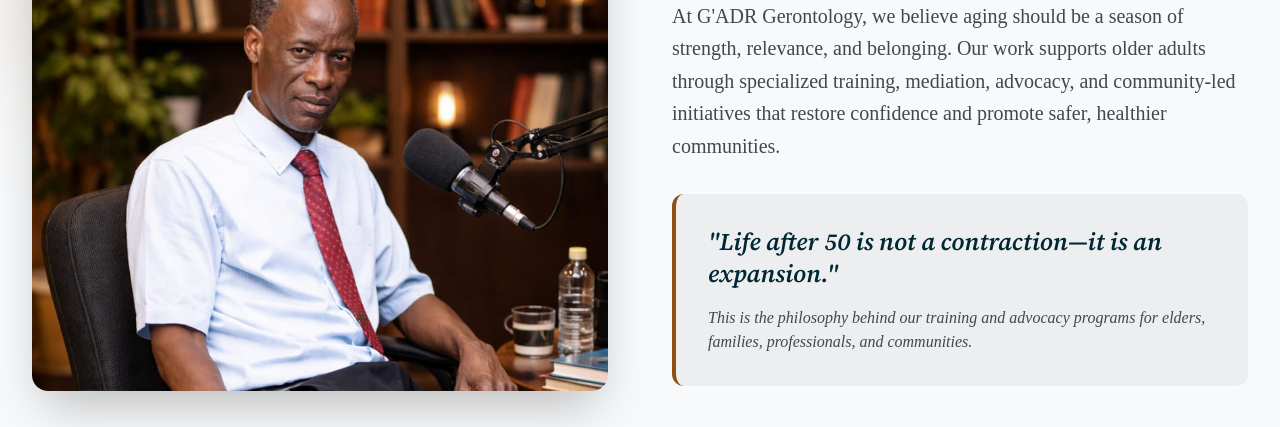
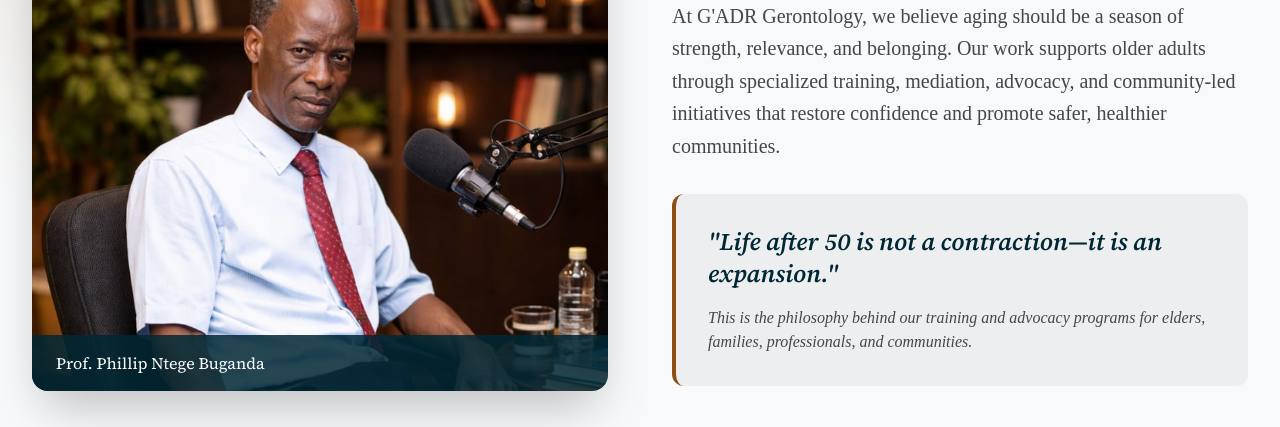
Before and after one commit to Philly-Jovey/gero, a plain HTML site: page About.html in a window 1280 px wide. Shown: the part 373-800 px from the top of the page. Drawn offline with nearby package versions, Linux system fonts and the light colour scheme; a web font is replaced by a local one.

Commit message:
Add files via upload

```diff
--- a/About.html
+++ b/About.html
@@ -48,9 +48,10 @@
           <div class="grid lg:grid-cols-2 gap-16 items-center">
             <div class="relative">
               <div class="absolute -top-12 -left-12 w-64 h-64 bg-secondary/10 rounded-full blur-3xl"></div>
-              <div class="relative z-10 rounded-2xl overflow-hidden shadow-2xl">
+              <figure class="relative z-10 rounded-2xl overflow-hidden shadow-2xl">
                 <img class="w-full h-[500px] object-cover object-[center_18%]" data-alt="Prof Phillip Ngete Buganda portrait" src="Images/Prof Phillip Ngete Buganda.jpeg" />
-              </div>
+                <figcaption class="absolute inset-x-0 bottom-0 bg-primary/85 px-6 py-4 text-white font-headline-md">Prof. Phillip Ntege Buganda</figcaption>
+              </figure>
             </div>
             <div>
               <h2 class="font-headline-lg text-headline-lg text-primary mb-6">A Mission Rooted in Care, Dignity, and Action</h2>
```
